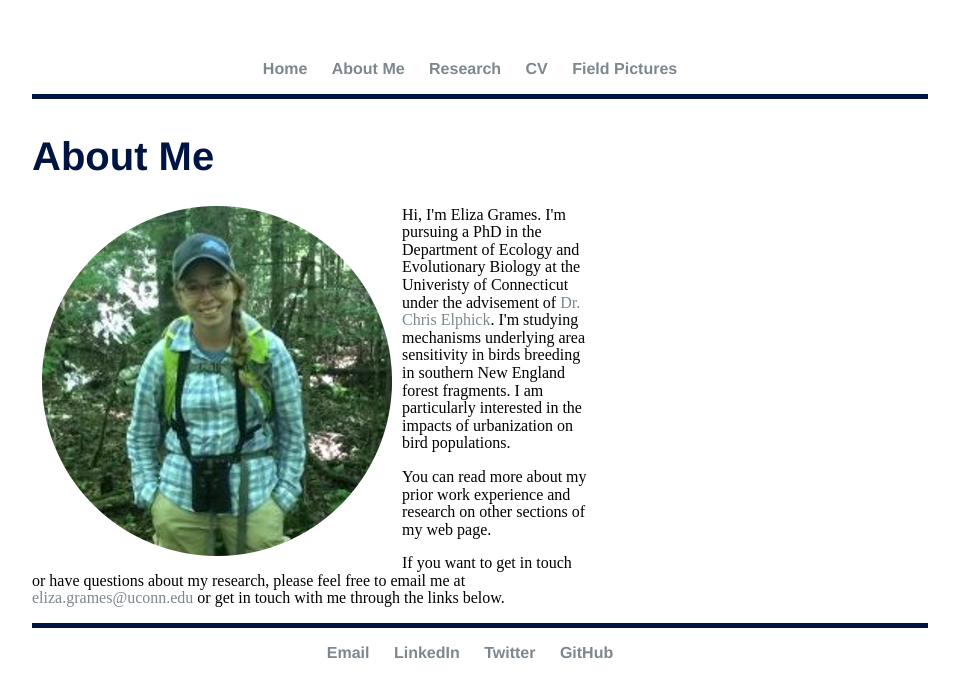
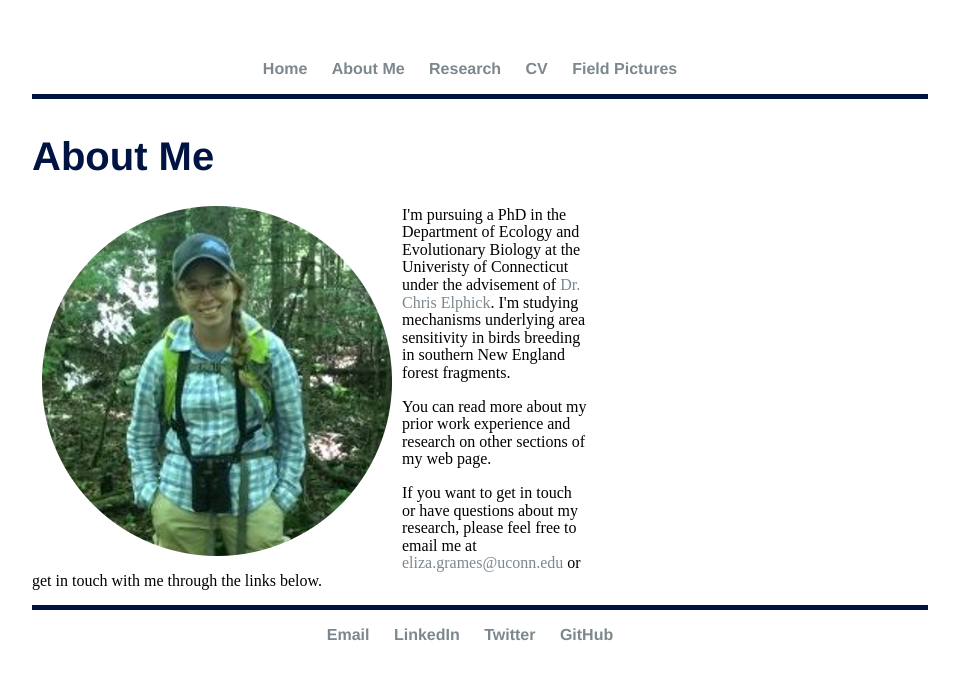
Before and after one commit to elizagrames/elizagrames.github.io, a Jekyll site: the page built from about/index.html, in a window 1280 px wide. Shown: the top 698 px of the page, without its empty margins (160-1119 px from the left). Built offline with Jekyll 4.4.1, drawn with Linux system fonts in a browser that asks for light colours; comment, search, counter and statistics services are not loaded.

Commit message:
Update index.html

```diff
--- a/about/index.html
+++ b/about/index.html
@@ -8,12 +8,12 @@ title: Eliza Grames, Ecology PhD Student
   <div id="content">
   <h1> About Me</h1>
 	<img src="https://github.com/elizagrames/elizagrames.github.io/blob/master/images/me.png?raw=true" align="left" hspace="10">
-	<p>Hi, I'm Eliza Grames. I'm pursuing a PhD in the Department of Ecology and Evolutionary Biology at the
+	<p>I'm pursuing a PhD in the Department of Ecology and Evolutionary Biology at the
 		Univeristy of Connecticut
 		under the advisement of <a href="http://elphick.lab.uconn.edu/">Dr. Chris Elphick</a>.
 
 		I'm studying mechanisms underlying area sensitivity in birds breeding in southern New England
-		forest fragments. I am particularly interested in the impacts of urbanization on bird populations.</p>
+		forest fragments. </p>
 	 <p> You can read more about my
 prior work experience and research on other sections of my web page.</p>
 
```
